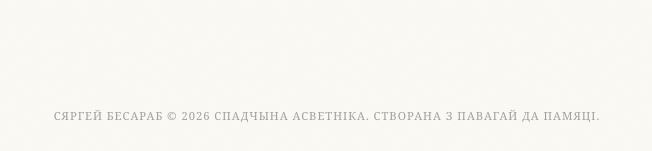
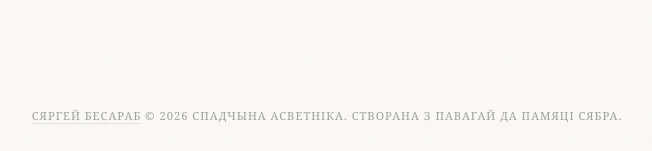
Before and after one commit to steanlab/steanlab.github.io, a Jekyll site: the page stat/zahlianie_sonca.html, which Jekyll copies as it is, in a window 1280 px wide. Shown: the part 746-897 px from the top of the page, without its empty margins (313-965 px from the left). Built offline with Jekyll 4.4.1, drawn with Linux system fonts in a browser that asks for light colours.

Commit message:
Update zahlianie_sonca.html

```diff
--- a/stat/zahlianie_sonca.html
+++ b/stat/zahlianie_sonca.html
@@ -24,7 +24,7 @@
         <p class="bookmark-hint">Захавайце гэтую старонку ў закладкі ⭐ браузера (Ctrl+D), каб памяць заўсёды была побач</p>
     </div>
 <footer class="site-footer">
-    <p>Cяргей Бесараб © 2026 Спадчына Асветніка. Створана з павагай да памяці.</p>
+    <p><a href="https://linktr.ee/steanlab" class="footer-link">Cяргей Бесараб</a> © 2026 Спадчына Асветніка. Створана з павагай да памяці сябра.</p>
 </footer>
 
     <script src="links.js"></script>
```
